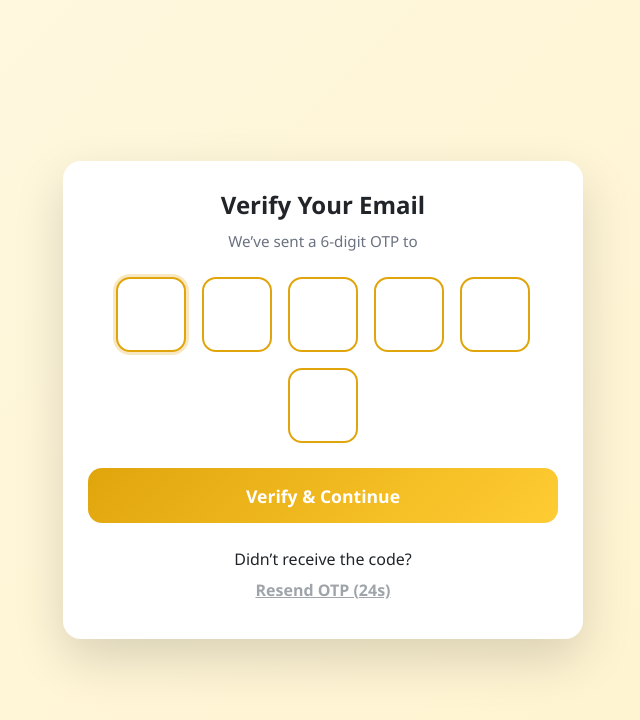
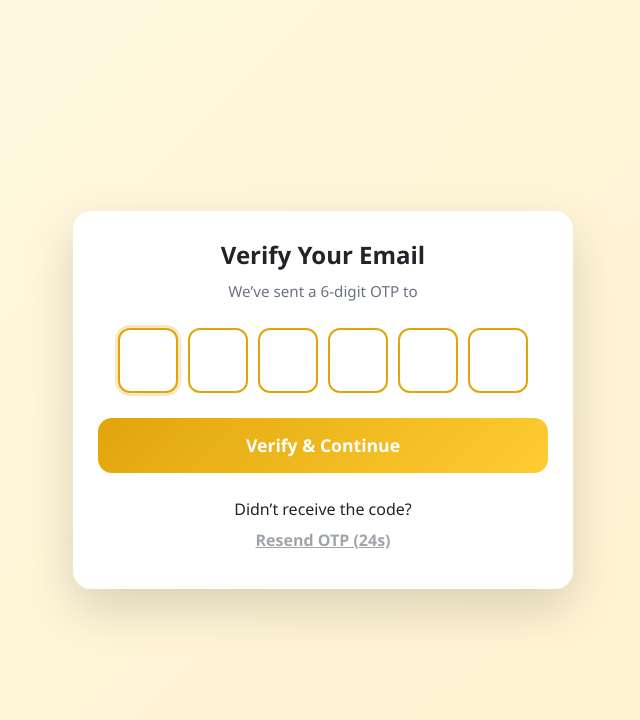
Before and after one commit to Harika67-coder285/proj-infosys, a Django app: template templates/verify_otp.html in a window 1280 px wide. Shown: the top 720 px of the page, without its empty margins (317-957 px from the left). Run offline with Django 5.2, Linux system fonts and the light colour scheme; the template is opened without the code that fills it, so the values that code supplies are empty; some libraries are stand-ins or nearby versions.

Commit message:
Update verify_otp.html

```diff
--- a/templates/verify_otp.html
+++ b/templates/verify_otp.html
@@ -9,14 +9,14 @@
 <link href="{% static 'vendor/bootstrap/css/bootstrap.min.css' %}" rel="stylesheet">
 
 <style>
-body{
+body {
   background: linear-gradient(135deg,#fff8e1,#fff3cd);
   font-family: "Segoe UI", system-ui;
   margin: 0;
   padding: 0;
 }
 
-.otp-wrapper{
+.otp-wrapper {
   min-height: 100vh;
   display: flex;
   justify-content: center;
@@ -24,53 +24,51 @@ body{
   padding: 20px;
 }
 
-.otp-card{
+.otp-card {
   background: #fff;
   width: 90%;
-  max-width: 520px;
+  max-width: 500px;
   border-radius: 18px;
   padding: 30px 25px;
   box-shadow: 0 20px 50px rgba(0,0,0,.15);
   text-align: center;
 }
 
-.otp-card h4{
+.otp-card h4 {
   font-weight: 700;
   margin-bottom: 10px;
 }
 
-.otp-card p{
+.otp-card p {
   color: #6b7280;
   font-size: 0.95rem;
 }
 
-.otp-boxes{
+.otp-boxes {
   display: flex;
   justify-content: center;
-  gap: clamp(8px, 3vw, 16px);
+  gap: 10px;
   margin: 25px 0;
-  flex-wrap: wrap;
+  flex-wrap: nowrap; /* Always in one row */
 }
 
-
-.otp-box{
-  width: clamp(48px, 12vw, 70px);
-  height: clamp(55px, 14vw, 75px);
-  font-size: clamp(22px, 5vw, 32px);
+.otp-box {
+  flex: 1 1 clamp(40px, 12vw, 60px);
+  height: clamp(50px, 12vw, 65px);
+  font-size: clamp(20px, 4vw, 28px);
   text-align: center;
-  border-radius: 14px;
+  border-radius: 12px;
   border: 2px solid rgb(225,165,12);
   outline: none;
   font-weight: 700;
-  flex-shrink: 0;
+  max-width: 60px;
 }
 
-
-.otp-box:focus{
+.otp-box:focus {
   box-shadow: 0 0 0 3px rgba(225,165,12,.25);
 }
 
-.verify-btn{
+.verify-btn {
   height: 55px;
   border-radius: 14px;
   background: linear-gradient(135deg,rgb(225,165,12),#ffcc33);
@@ -80,29 +78,28 @@ body{
   font-size: 1.1rem;
 }
 
-.shake{
+.shake {
   animation: shake .3s;
 }
 
-@keyframes shake{
-  0%{transform:translateX(0)}
-  25%{transform:translateX(-6px)}
-  50%{transform:translateX(6px)}
-  75%{transform:translateX(-6px)}
-  100%{transform:translateX(0)}
+@keyframes shake {
+  0% { transform: translateX(0); }
+  25% { transform: translateX(-6px); }
+  50% { transform: translateX(6px); }
+  75% { transform: translateX(-6px); }
+  100% { transform: translateX(0); }
 }
 
 /* Small devices */
-@media (max-width:480px){
-  .otp-box{
-    height: 55px;
-    font-size: 24px;
-    flex: 1 1 40px;
+@media (max-width:480px) {
+  .otp-box {
+    height: 50px;
+    font-size: 20px;
   }
-  .otp-card{
+  .otp-card {
     padding: 20px 15px;
   }
-  .verify-btn{
+  .verify-btn {
     font-size: 1rem;
     height: 50px;
   }
@@ -111,7 +108,6 @@ body{
 </head>
 
 <body>
-
 <div class="otp-wrapper">
   <div class="otp-card">
 
@@ -132,7 +128,7 @@ body{
         <input class="otp-box" maxlength="1">
       </div>
 
-      <button class="verify-btn w-100">Verify & Continue</button>
+      <button type="submit" class="verify-btn w-100">Verify & Continue</button>
     </form>
 
     <div id="msg" class="mt-3 fw-semibold"></div>
@@ -148,115 +144,112 @@ body{
 </div>
 
 <script>
-function getCookie(name){
- let v=null;
- if(document.cookie){
-   document.cookie.split(";").forEach(c=>{
-     c=c.trim();
-     if(c.startsWith(name+"=")) v=decodeURIComponent(c.substring(name.length+1));
+// CSRF
+function getCookie(name) {
+  let v = null;
+  if (document.cookie) {
+    document.cookie.split(";").forEach(c => {
+      c = c.trim();
+      if (c.startsWith(name + "=")) v = decodeURIComponent(c.substring(name.length + 1));
     });
   }
   return v;
 }
-const csrftoken=getCookie("csrftoken");
+const csrftoken = getCookie("csrftoken");
 
-const boxes=[...document.querySelectorAll(".otp-box")];
+// OTP boxes
+const boxes = [...document.querySelectorAll(".otp-box")];
 boxes[0].focus();
 
-/* Only digits + move */
-boxes.forEach((box,i)=>{
-  box.addEventListener("input",()=>{
-    box.value=box.value.replace(/[^0-9]/g,"");
-    if(box.value && boxes[i+1]) boxes[i+1].focus();
+boxes.forEach((box, i) => {
+  box.addEventListener("input", () => {
+    box.value = box.value.replace(/[^0-9]/g, "");
+    if (box.value && boxes[i + 1]) boxes[i + 1].focus();
     updateOtp();
   });
-  box.addEventListener("keydown",e=>{
-    if(e.key==="Backspace" && !box.value && boxes[i-1]){
-      boxes[i-1].focus();
-    }
+  box.addEventListener("keydown", e => {
+    if (e.key === "Backspace" && !box.value && boxes[i - 1]) boxes[i - 1].focus();
   });
 });
 
-/* Paste full OTP */
-document.getElementById("otpBoxes").addEventListener("paste",e=>{
+document.getElementById("otpBoxes").addEventListener("paste", e => {
   e.preventDefault();
- const data=(e.clipboardData||window.clipboardData).getData("text").replace(/\D/g,"").slice(0,6);
- boxes.forEach((b,i)=>b.value=data[i]||"");
+  const data = (e.clipboardData || window.clipboardData).getData("text").replace(/\D/g, "").slice(0, 6);
+  boxes.forEach((b, i) => b.value = data[i] || "");
   updateOtp();
 });
 
-/* Collect OTP */
-function updateOtp(){
- const otp=boxes.map(b=>b.value).join("");
- document.getElementById("otp").value=otp;
- if(otp.length===6){
+function updateOtp() {
+  const otp = boxes.map(b => b.value).join("");
+  document.getElementById("otp").value = otp;
+  if (otp.length === 6) {
     document.getElementById("otpForm").requestSubmit();
   }
 }
 
-/* Submit */
-document.getElementById("otpForm").onsubmit=async e=>{
+// Submit OTP
+document.getElementById("otpForm").onsubmit = async e => {
   e.preventDefault();
- const email=document.getElementById("email").value;
- const otp=document.getElementById("otp").value;
+  const email = document.getElementById("email").value;
+  const otp = document.getElementById("otp").value;
 
- const res=await fetch("{% url 'verify_otp' %}",{
-  method:"POST",
-  headers:{
-    "Content-Type":"application/x-www-form-urlencoded",
-    "X-CSRFToken":csrftoken
+  const res = await fetch("{% url 'verify_otp' %}", {
+    method: "POST",
+    headers: {
+      "Content-Type": "application/x-www-form-urlencoded",
+      "X-CSRFToken": csrftoken
     },
-  body:new URLSearchParams({email,otp})
+    body: new URLSearchParams({ email, otp })
   });
 
- const result=await res.json();
- document.getElementById("msg").innerText=result.message;
+  const result = await res.json();
+  document.getElementById("msg").innerText = result.message;
 
- if(result.status==="success"){
-   setTimeout(()=>window.location.href="/"+result.redirect_url+"/",1000);
- }else{
+  if (result.status === "success") {
+    setTimeout(() => window.location.href = "/" + result.redirect_url + "/", 1000);
+  } else {
     document.getElementById("otpBoxes").classList.add("shake");
-   setTimeout(()=>document.getElementById("otpBoxes").classList.remove("shake"),300);
+    setTimeout(() => document.getElementById("otpBoxes").classList.remove("shake"), 300);
   }
 };
 
-/* Resend */
-let t=30;
-const timer=document.getElementById("timer");
-const resendBtn=document.getElementById("resendBtn");
+// Resend OTP timer
+let t = 30;
+const timer = document.getElementById("timer");
+const resendBtn = document.getElementById("resendBtn");
 
-function start(){
- resendBtn.disabled=true;
- const i=setInterval(()=>{
+function startTimer() {
+  resendBtn.disabled = true;
+  const interval = setInterval(() => {
     t--;
-  timer.innerText=t;
-  if(t<=0){
-    clearInterval(i);
-    resendBtn.disabled=false;
-    resendBtn.innerText="Resend OTP";
+    timer.innerText = t;
+    if (t <= 0) {
+      clearInterval(interval);
+      resendBtn.disabled = false;
+      resendBtn.innerText = "Resend OTP";
     }
- },1000);
+  }, 1000);
 }
-start();
+startTimer();
 
-resendBtn.onclick=async()=>{
- resendBtn.disabled=true;
- resendBtn.innerText="Sending...";
- const email=document.getElementById("email").value;
+resendBtn.onclick = async () => {
+  resendBtn.disabled = true;
+  resendBtn.innerText = "Sending...";
+  const email = document.getElementById("email").value;
 
- await fetch("{% url 'resend_otp' %}",{
-  method:"POST",
-  headers:{
-    "Content-Type":"application/x-www-form-urlencoded",
-    "X-CSRFToken":csrftoken
+  await fetch("{% url 'resend_otp' %}", {
+    method: "POST",
+    headers: {
+      "Content-Type": "application/x-www-form-urlencoded",
+      "X-CSRFToken": csrftoken
     },
-  body:new URLSearchParams({email})
+    body: new URLSearchParams({ email })
   });
 
- t=30;
- timer.innerText=30;
- resendBtn.innerHTML=`Resend OTP (<span id="timer">30</span>s)`;
- start();
+  t = 30;
+  timer.innerText = t;
+  resendBtn.innerHTML = `Resend OTP (<span id="timer">${t}</span>s)`;
+  startTimer();
 };
 </script>
 
```
Lines whose indentation alone changed are shown as unchanged.
